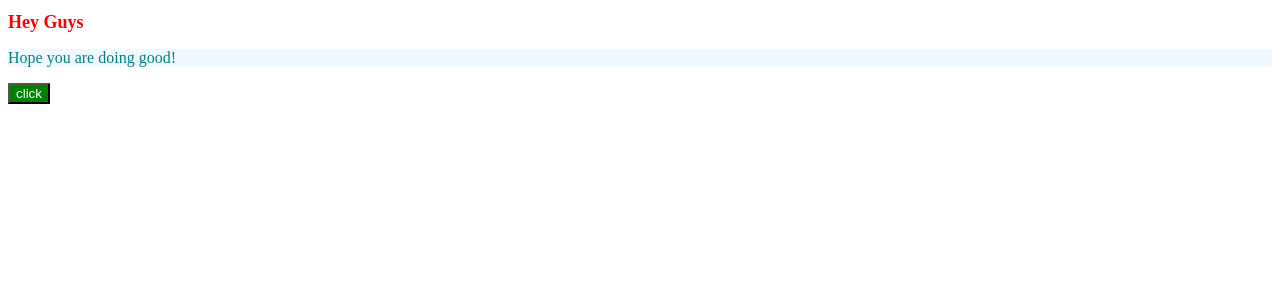
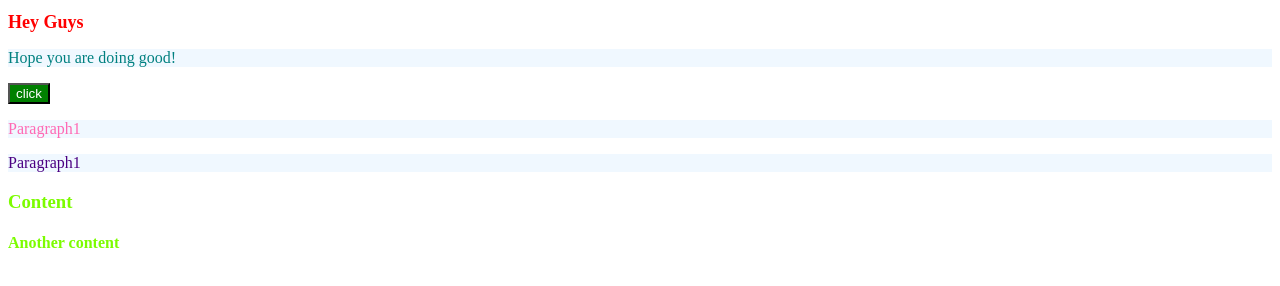
Before and after one commit to Adithyavj/learn-webdesign, a plain HTML site: page Day1/styling.html in a window 1280 px wide. Drawn offline with Linux system fonts and the light colour scheme.

Commit message:
id and class in css

```diff
--- a/Day1/style.css
+++ b/Day1/style.css
@@ -2,3 +2,12 @@ button{
     background: green;
     color: white;
 }
+#para1{
+ color: hotpink;
+}
+#para2{
+    color: indigo;
+}
+.content{
+    color:lawngreen;
+}
--- a/Day1/styling.html
+++ b/Day1/styling.html
@@ -18,5 +18,10 @@
     <h1 style="color:red;font-size: large;">Hey Guys</h1>
     <p>Hope you are doing good!</p>
     <button>click</button>
+
+    <p id="para1">Paragraph1</p>
+    <p id="para2">Paragraph1</p>
+    <h3 class="content">Content</h3>
+    <h4 class="content">Another content</h4>
 </body>
 </html>
```
